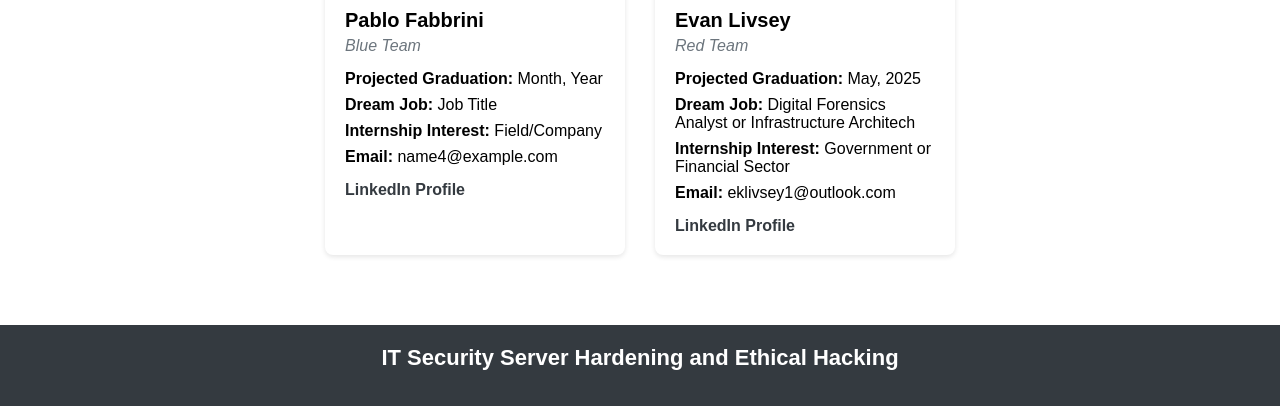
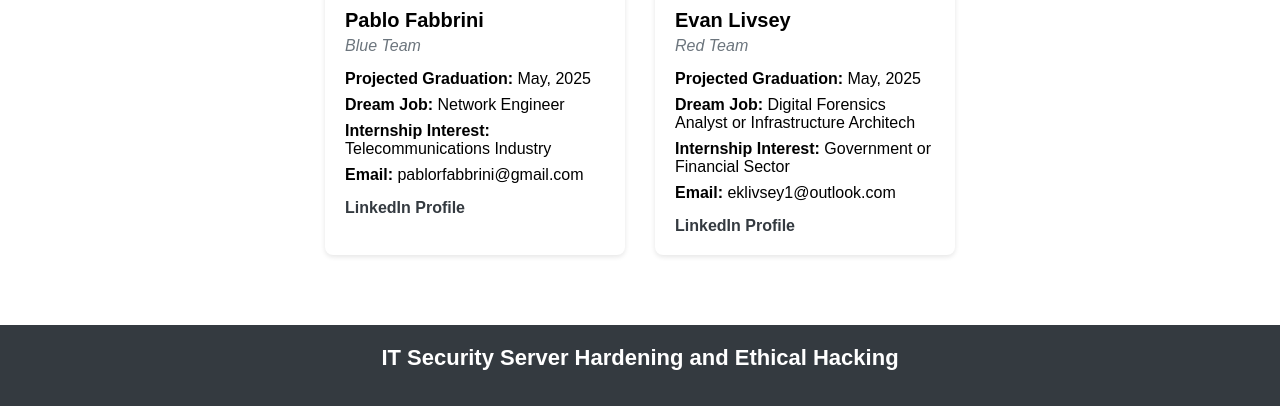
Before and after one commit to carsondama/ServerHardeningProject, a plain HTML site: page index.html in a window 1280 px wide. Shown: the part 1429-1835 px from the top of the page. Drawn offline with Linux system fonts and the light colour scheme.

Commit message:
Update index.html

```diff
--- a/index.html
+++ b/index.html
@@ -293,10 +293,10 @@
                             <h3>Pablo Fabbrini</h3>
                             <div class="member-role">Blue Team</div>
                             <div class="member-details">
-                                <p><strong>Projected Graduation:</strong> Month, Year</p>
-                                <p><strong>Dream Job:</strong> Job Title</p>
-                                <p><strong>Internship Interest:</strong> Field/Company</p>
-                                <p><strong>Email:</strong> name4@example.com</p>
+                                <p><strong>Projected Graduation:</strong> May, 2025</p>
+                                <p><strong>Dream Job:</strong> Network Engineer</p>
+                                <p><strong>Internship Interest:</strong> Telecommunications Industry</p>
+                                <p><strong>Email:</strong> pablorfabbrini@gmail.com</p>
 
                                 <a href="https://www.linkedin.com/in/pablo-fabbrini/" class="social-link">LinkedIn Profile</a>
                             </div>
```
